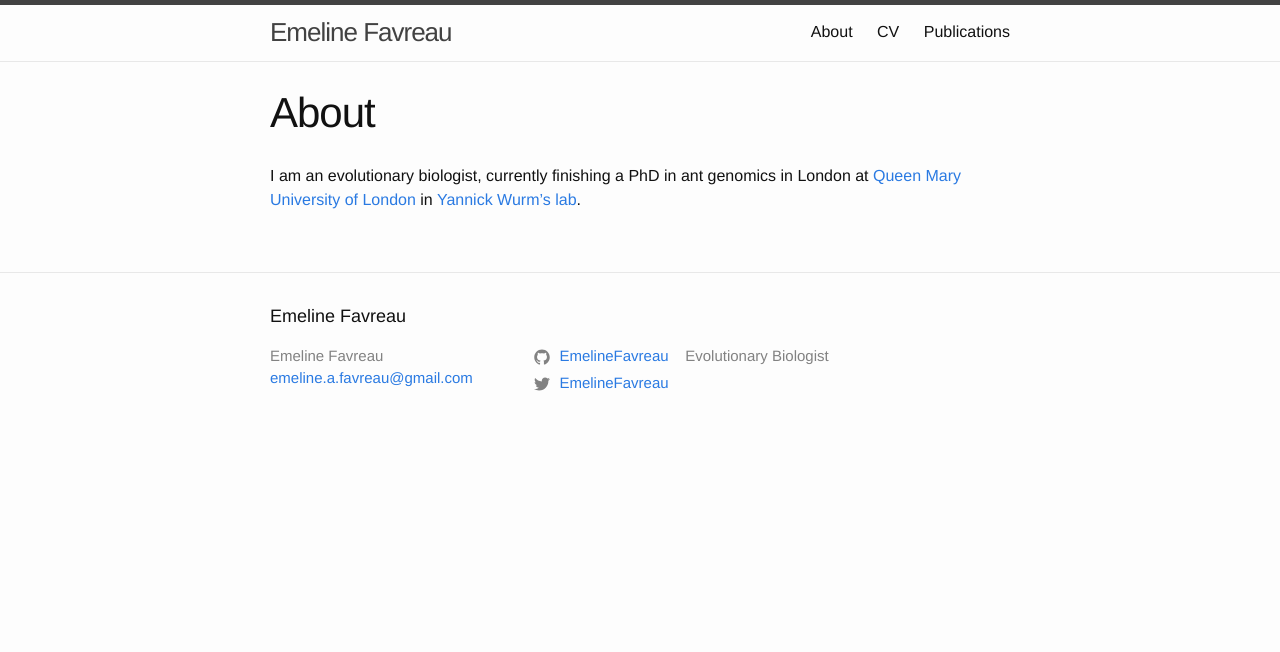
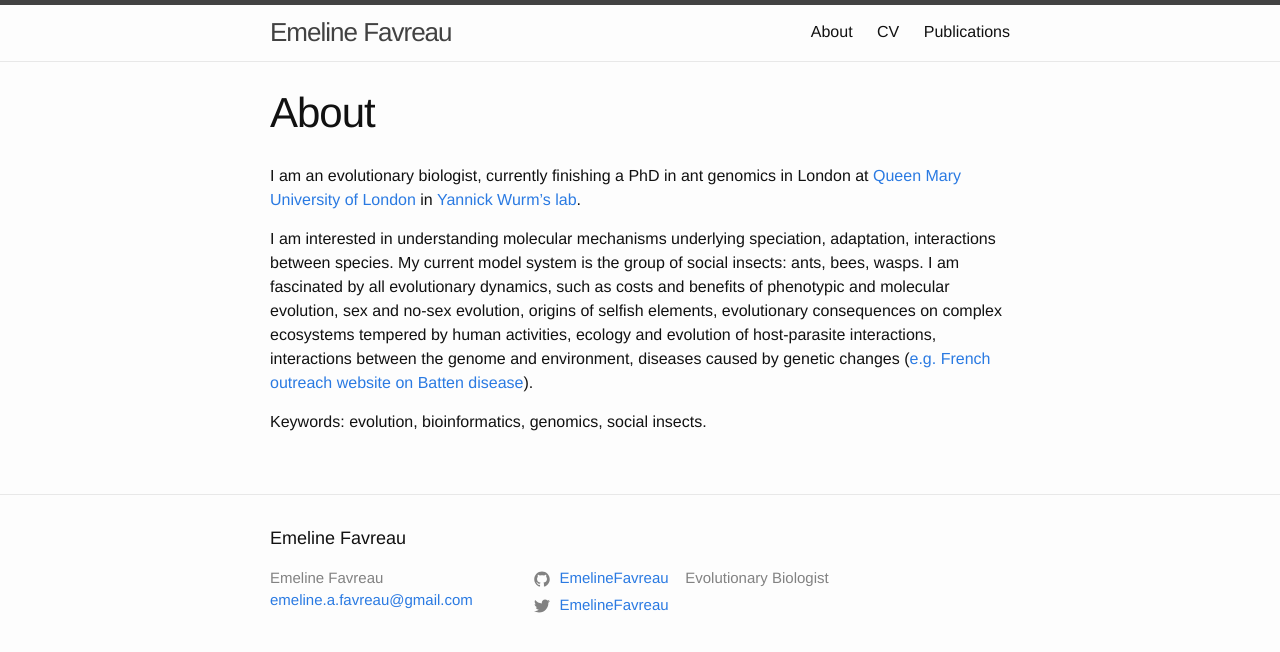
Before and after one commit to EmelineFavreau/EmelineFavreau.github.io, a Jekyll site: the page built from about.md, in a window 1280 px wide. Shown: the top 652 px of the page. Built offline with Jekyll 4.4.1, drawn with Linux system fonts in a browser that asks for light colours.

Commit message:
details about section

```diff
--- a/about.md
+++ b/about.md
@@ -4,3 +4,7 @@ title: About
 permalink: /about/
 ---
 I am an evolutionary biologist, currently finishing a PhD in ant genomics in London at [Queen Mary University of London](http://www.sbcs.qmul.ac.uk/research/) in [Yannick Wurm's lab](https://wurmlab.github.io/).
+
+I am interested in understanding molecular mechanisms underlying speciation, adaptation, interactions between species. My current model system is the group of social insects: ants, bees, wasps. I am fascinated by all evolutionary dynamics, such as costs and benefits of phenotypic and molecular evolution, sex and no-sex evolution, origins of selfish elements, evolutionary consequences on complex ecosystems tempered by human activities, ecology and evolution of host-parasite interactions, interactions between the genome and environment, diseases caused by genetic changes ([e.g. French outreach website on Batten disease](http://cln.jmfavreau.info/index.html)).
+
+Keywords: evolution, bioinformatics, genomics, social insects.
```
